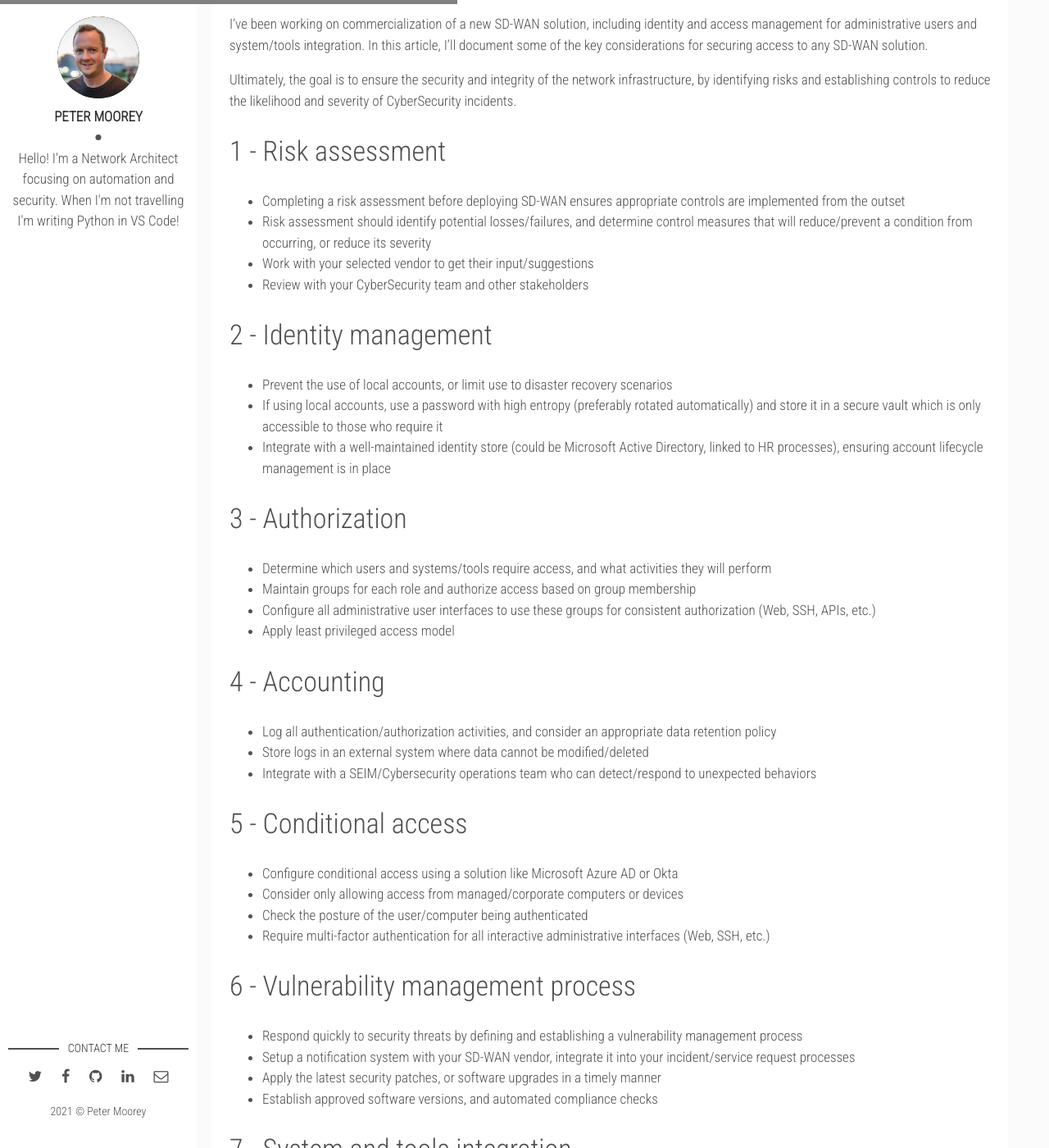
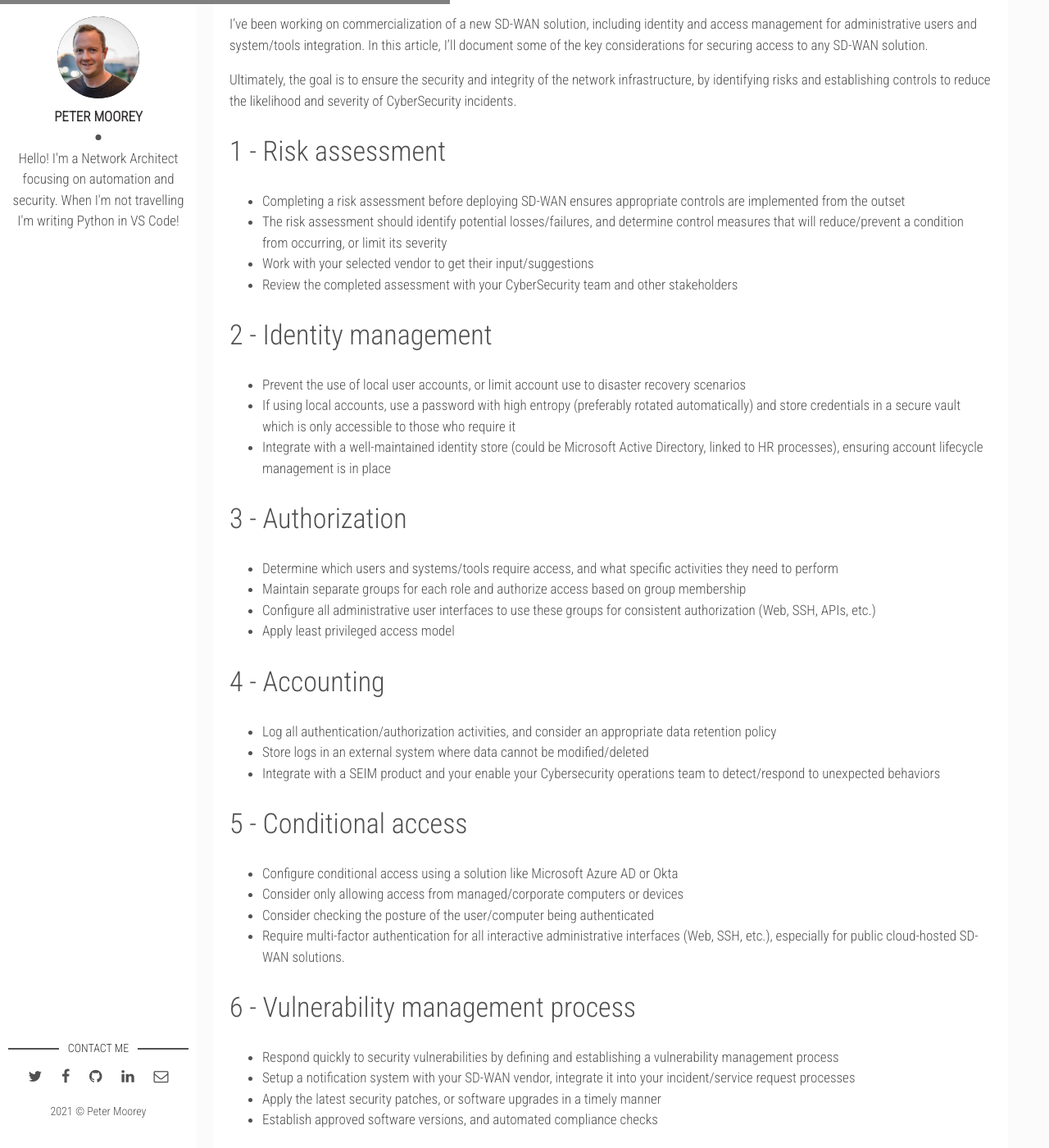
Before and after one commit to petermoorey/petermoorey.github.io, a Jekyll site: the page built from _posts/2021-10-23-ten-sd-wan-iam-security-considerations.markdown, in a window 1280 px wide and 1400 px high, scrolled down 672 px. Shown: the whole window at 82% size. Built offline with Jekyll 4.4.1, drawn with Linux system fonts in a browser that asks for light colours; nearby versions of some CDN libraries; some of the changed text lies outside the part shown.

Commit message:
Minor tweaks

```diff
--- a/_posts/2021-10-23-ten-sd-wan-iam-security-considerations.markdown
+++ b/_posts/2021-10-23-ten-sd-wan-iam-security-considerations.markdown
@@ -13,34 +13,34 @@ Ultimately, the goal is to ensure the security and integrity of the network infr
 
 # 1 - Risk assessment
 - Completing a risk assessment before deploying SD-WAN ensures appropriate controls are implemented from the outset
-- Risk assessment should identify potential losses/failures, and determine control measures that will reduce/prevent a condition from occurring, or reduce its severity
+- The risk assessment should identify potential losses/failures, and determine control measures that will reduce/prevent a condition from occurring, or limit its severity
 - Work with your selected vendor to get their input/suggestions
-- Review with your CyberSecurity team and other stakeholders
+- Review the completed assessment with your CyberSecurity team and other stakeholders
 
 # 2 - Identity management
-- Prevent the use of local accounts, or limit use to disaster recovery scenarios
-- If using local accounts, use a password with high entropy (preferably rotated automatically) and store it in a secure vault which is only accessible to those who require it
+- Prevent the use of local user accounts, or limit account use to disaster recovery scenarios
+- If using local accounts, use a password with high entropy (preferably rotated automatically) and store credentials in a secure vault which is only accessible to those who require it
 - Integrate with a well-maintained identity store (could be Microsoft Active Directory, linked to HR processes), ensuring account lifecycle management is in place
 
 # 3 - Authorization
-- Determine which users and systems/tools require access, and what activities they will perform
-- Maintain groups for each role and authorize access based on group membership
+- Determine which users and systems/tools require access, and what specific activities they need to perform
+- Maintain separate groups for each role and authorize access based on group membership
 - Configure all administrative user interfaces to use these groups for consistent authorization (Web, SSH, APIs, etc.)
 - Apply least privileged access model
 
 # 4 - Accounting
 - Log all authentication/authorization activities, and consider an appropriate data retention policy
 - Store logs in an external system where data cannot be modified/deleted
-- Integrate with a SEIM/Cybersecurity operations team who can detect/respond to unexpected behaviors
+- Integrate with a SEIM product and your enable your Cybersecurity operations team to detect/respond to unexpected behaviors
 
 # 5 - Conditional access
 - Configure conditional access using a solution like Microsoft Azure AD or Okta
 - Consider only allowing access from managed/corporate computers or devices
-- Check the posture of the user/computer being authenticated
-- Require multi-factor authentication for all interactive administrative interfaces (Web, SSH, etc.)
+- Consider checking the posture of the user/computer being authenticated
+- Require multi-factor authentication for all interactive administrative interfaces (Web, SSH, etc.), especially for public cloud-hosted SD-WAN solutions.
 
 # 6 - Vulnerability management process
-- Respond quickly to security threats by defining and establishing a vulnerability management process
+- Respond quickly to security vulnerabilities by defining and establishing a vulnerability management process
 - Setup a notification system with your SD-WAN vendor, integrate it into your incident/service request processes
 - Apply the latest security patches, or software upgrades in a timely manner
 - Establish approved software versions, and automated compliance checks
```
Also changed, not shown: other parts of _posts/2021-10-23-ten-sd-wan-iam-security-considerations.markdown (+2 -2 lines).
